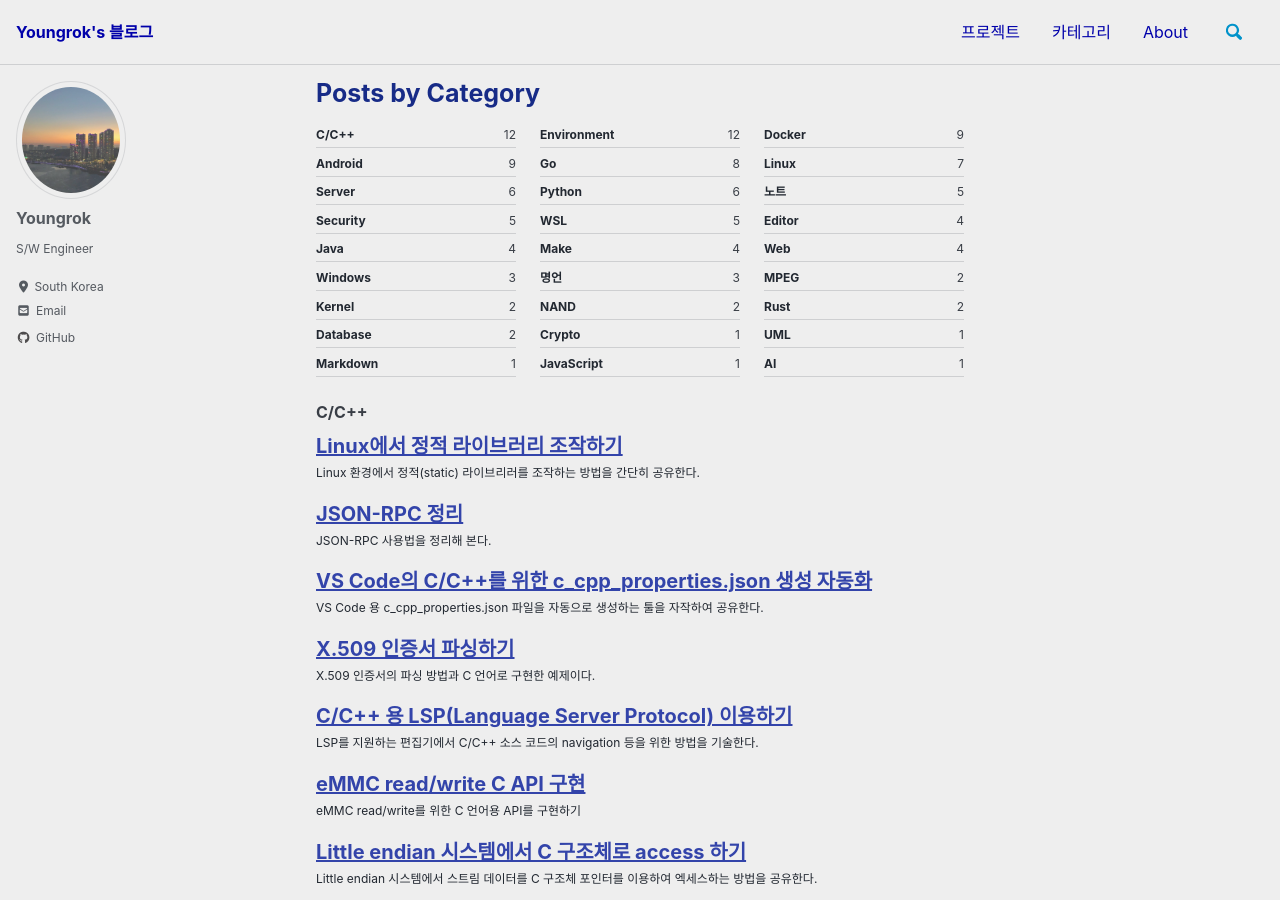
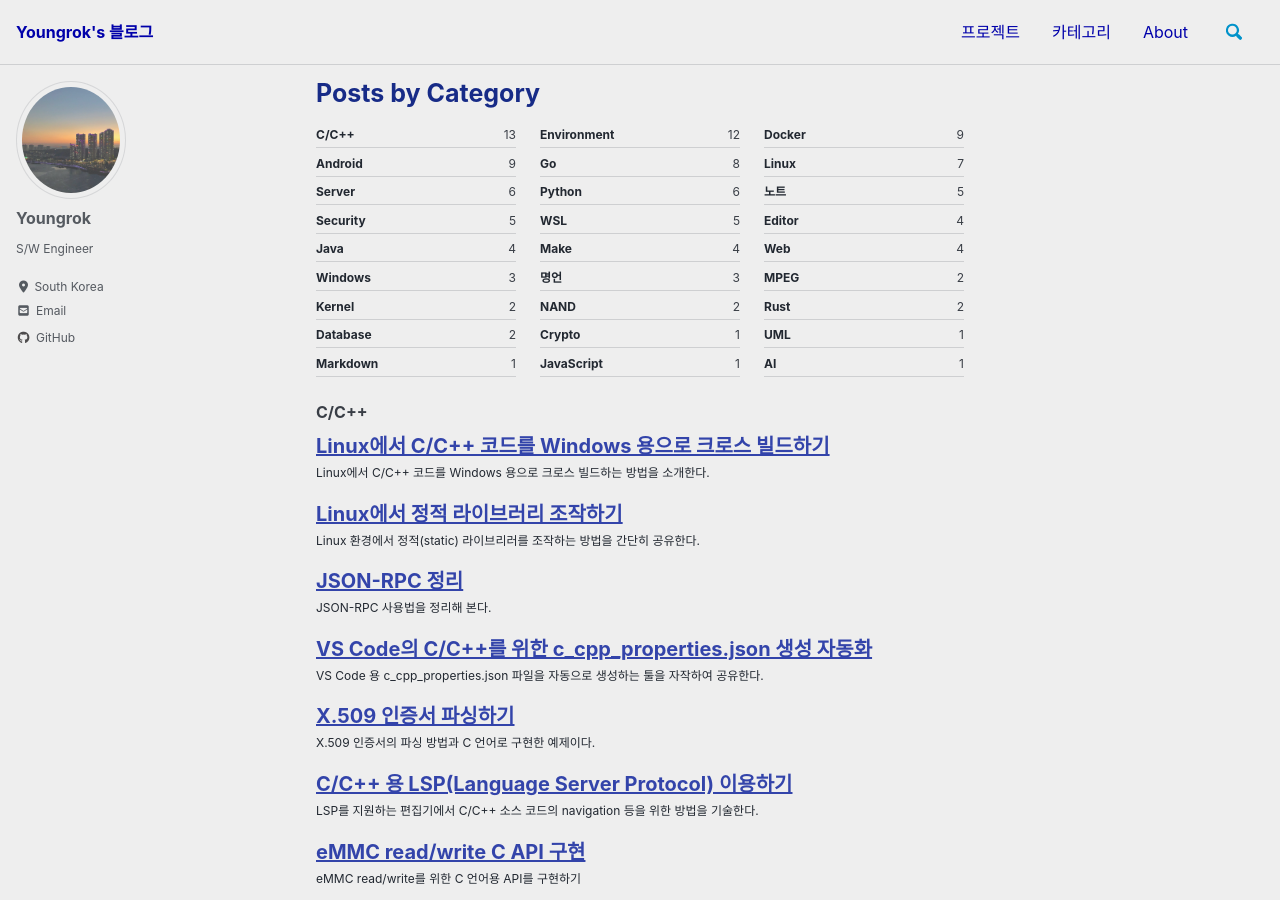
Before and after one commit to yrpark99/yrpark99.github.io, a Jekyll site: the page built from _pages/category-archive.md, in a window 1280 px wide and 900 px high. Built offline with Jekyll 4.4.1, drawn with Linux system fonts in a browser that asks for light colours; cached includes are drawn as plain includes; nearby versions of some CDN libraries; some web fonts are replaced; part of the change alters nothing that is shown.

Commit message:
Add cross toolchain for Windows in Linux

````diff
--- /dev/null
+++ b/_posts/2024-06-11-gccwin_linux.md
@@ -0,0 +1,86 @@
+---
+title: "Linux에서 C/C++ 코드를 Windows 용으로 크로스 빌드하기"
+category: [C/C++]
+toc: true
+toc_label: "이 페이지 목차"
+---
+
+Linux에서 C/C++ 코드를 Windows 용으로 크로스 빌드하는 방법을 소개한다.
+
+## 동기
+나는 C/C++ 코드를 Windows 용으로 빌드할 때는 [MSYS2 설치](https://yrpark99.github.io/windows/msys2_install/) 페이지에서 언급한 대로 MSYS2에 GCC 툴체인을 설치하여 빌드했었다. 그런데 새로 PC를 세팅하면서 MSYS2를 설치하지 않고 사용 중이었는데 갑자기 C/C++ 코드를 Windows 용으로 빌드해야 하는 일이 생겼다.
+MSYS2와 MinGW 툴체인을 설치하기에는 번거로워서, 그냥 Linux에서 Windows 용으로 크로스 빌드하는 방법이 없는지 찾아보았더니 역시나 있었고, 간단히 기록을 남긴다.
+
+## 툴체인 설치
+Windows 64bit 용 크로스 툴체인은 아래와 같이 설치할 수 있다.
+```sh
+$ sudo apt install gcc-mingw-w64-x86-64 g++-mingw-w64-x86-64
+```
+아래와 같이 C/C++ 툴체인의 버전을 확인할 수 있다.
+```sh
+$ x86_64-w64-mingw32-gcc --version
+$ x86_64-w64-mingw32-g++ --version
+```
+<br>
+
+Windows 32bit 용 크로스 툴체인은 아래와 같이 설치할 수 있다.
+```sh
+$ sudo apt install gcc-mingw-w64-i686 g++-mingw-w64-i686
+```
+아래와 같이 C/C++ 툴체인의 버전을 확인할 수 있다.
+```sh
+$ i686-w64-mingw32-gcc --version
+$ i686-w64-mingw32-g++ --version
+```
+<br>
+
+또는 아래와 같이 `mingw-w64` 패키지를 설치하면 Windows 32/64bit 용 툴체인이 모두 설치된다.
+```sh
+$ sudo apt install mingw-w64
+```
+
+## Linux에서 Windows 용으로 빌드하기
+사실상 Windows 32bit 용으로 빌드할 필요는 없으므로, Windows 64bit로 빌드하기 위해서는 아래 형태로 사용하면 되겠다.
+```sh
+$ x86_64-w64-mingw32-gcc {C 파일명}
+$ x86_64-w64-mingw32-g++ {C++ 파일명}
+```
+마찬가지로 아래와 같이 strip 할 수 있다.
+```sh
+$ x86_64-w64-mingw32-strip {실행 파일명}
+```
+
+## Makefile 작성 예
+아래와 같이 Linux 용, Windows 용을 모두 빌드할 수 있도록 해보자.
+* Windows에서 Windows 용으로 빌드
+* Linux에서 Linux 용으로 빌드 (디폴트)
+* Linux에서 Windows 용으로 크로스 빌드 (WIN_BUILD=1 옵션 사용시)
+
+이를 위해 아래와 같이 **Makefile** 파일을 작성하였다. (일부만 발췌)
+```make
+ifeq ($(OS),Windows_NT)
+	TARGET_OS = Windows
+else ifeq ($(WIN_BUILD),1)
+	TARGET_OS = Windows
+	CROSS_TOOLCHAIN = x86_64-w64-mingw32-
+endif
+
+ifeq ($(TARGET_OS),Windows)
+	EXT = .exe
+endif
+
+CC = $(CROSS_TOOLCHAIN)gcc
+STRIP = $(CROSS_TOOLCHAIN)strip
+MKDIR = mkdir
+
+TARGET = AppName$(EXT)
+
+all: $(TARGET)
+
+$(TARGET): $(OBJS)
+	@$(CC) $(CFLAGS) -o $(TARGET) $^ $(LDFLAGS)
+	@$(STRIP) $(TARGET)
+```
+
+## 맺음말
+간단한 팁이지만 많은 C/C++ 소프트웨어 개발자들이 Linux에서 Windows 용 GCC 크로스 툴체인을 제공하는지 몰라서, MSYS2나 MinGW를 설치하고 여기에 GCC 툴체인을 설치하여 사용하고 있어서, 간단히 내용을 공유한다.
--- a/_posts/2025-03-31-mcp_test.md
+++ b/_posts/2025-03-31-mcp_test.md
@@ -8,7 +8,7 @@ toc_label: "이 페이지 목차"
 요즘 핫한 MCP(Model Context Protocol) 서버를 만들고 테스트 해 보았다.
 <br>
 
-이 글에서는 Windows 환경에서 Python을 이용하여 간단한 MCP 서버를 구현해 보고, 이를 테스트한 결과를 기록한다.
+이 글에서는 Python을 이용하여 간단한 MCP 서버를 구현해 보고, 이를 테스트한 결과를 기록한다.
 
 ## 관련 페이지
 * [Model Context Protocol](https://modelcontextprotocol.io/introduction): Anthropic 사 MCP 공식 홈페이지
@@ -16,11 +16,12 @@ toc_label: "이 페이지 목차"
 * [Pulse MCP](https://www.pulsemcp.com/): MCP 서버, MCP 클라이언트 목록
 
 ## MCP 소개
-MCP는 Claude를 개발한 Anthropic에서 오픈소스로 오픈한 AI의 맥락을 위한 프로토콜로, LSP(Language Server Protocol)에서 영감을 받아서 개발하였다고 한다.
+MCP는 Claude를 개발한 Anthropic에서 2024년 11월에 오픈소스로 발표한 AI의 맥락을 위한 프로토콜로, LSP(Language Server Protocol)에서 영감을 받아서 개발하였다고 한다.
 MCP는 LLM(Large Language Model)이 필요로 하는 컨텍스트와 연결하기 위한 표준화된 방법을 제공한다. 즉, 호스트, 클라이언트, 서버 간의 표준화된 통신 프로토콜을 정의하고 있다. 참고로 통신은 JSON-RPC를 기반으로 하며, 안전하고 효율적인 데이터 및 기능 교환을 가능하게 한다.
 MCP는 Anthropic에서 개발하였지만 오픈소스로 공개하였고 여러 장점과 파급력 덕분에, 현재 LSP처럼 사실상 업계의 표준이 되고 있다.
 
-> 물론 MCP가 등장하기 전에도 LLM과 외부 도구를 연결하는 방법은 있었지만, 각각마다 프로토콜이 달라서 매 케이스마다 서로 통합하는 과정이 필요했다. 반면에 MCP를 사용하면 표준화된 프로토콜을 통하여 동일한 방식으로 구현하고 사용할 수 있게 되었다.
+> 물론 MCP가 등장하기 전에도 LLM과 외부 도구를 연결하는 방법은 있었지만, 각각마다 프로토콜이 달라서 매 케이스마다 서로 통합하는 과정이 필요했다.
+반면에 MCP를 사용하면 표준화된 프로토콜을 통하여 동일한 방식으로 구현하고 사용할 수 있게 되었다.
 
 MCP 호스트, 클라이언트, 서버는 아래와 같은 역할을 한다.
 * `MCP 호스트(Host)`: LLM 기반 애플리케이션 (예: Claude Desktop), AI 모델을 실행하는 주체
@@ -39,11 +40,18 @@ MCP의 아키텍쳐는 대략 다음과 같다.
 위 그림에서 볼 수 있듯이, LLM을 MCP 규격에 맞추어서 구현하면 여러 MCP 클라이언트와 연동할 수 있고, LLM 자체를 다른 LLM으로 교체할 수도 있다. MCP 서버 또한 MCP 규격으로 구현되었으므로 서로 다른 MCP 클라이언트와도 연동할 수 있다. 덕분에 사용자는 원하는 LLM을 사용하여, LLM이 여러 MCP 서버를 쉽게 사용하여 융합된 결과도 쉽게 얻을 수 있게 되었다.
 
 ## MCP 클라이언트
-MCP 클라이언트는 [Example Clients](https://modelcontextprotocol.io/clients) 페이지에서 확인할 수 있다. 이 중에서 아래 클라이언트들을 사용해 보았는데, 모두 잘 된다.
+MCP 클라이언트는 [Example Clients](https://modelcontextprotocol.io/clients) 페이지에서 확인할 수 있다. 이 중에서 아래 환경들에서 테스트 해 보았는데, 모두 잘 된다.
 * [Claude Desktop](https://claude.ai/download)
+* [Visual Studio Code](https://code.visualstudio.com/)
+  * [Cline](https://marketplace.visualstudio.com/items?itemName=saoudrizwan.claude-dev) 익스텐션
+  * [Copilot-MCP](https://marketplace.visualstudio.com/items?itemName=AutomataLabs.copilot-mcp), [GitHub Copilot Chat](https://marketplace.visualstudio.com/items?itemName=GitHub.copilot-chat) 익스텐션
+  * [Roo Code](https://roocode.com/) 익스텐션
+
+아래와 같은 AI 에디터들에서도 마찬가지로 할 수 있다.
 * [Cursor](https://www.cursor.com/)
-* [Visual Studio Code](https://code.visualstudio.com/): [Copilot-MCP](https://github.com/VikashLoomba/copilot-mcp), [Roo Code](https://roocode.com/) 등의 익스텐션 사용
 * [Windsurf](https://codeium.com/windsurf)
+
+또, 원하면 [Streamlit](https://streamlit.io/)을 이용하여 클라이언트를 구현하고 웹 브라우저에서 구동시킬 수도 있다.
 
 ## MCP SDK
 쉽게 MCP를 구현하기 위해서는 언어별로 제공되는 SDK를 사용하는 것이 편리하다. 예를 들어 아래와 같이 SDK가 있다.
@@ -53,16 +61,21 @@ MCP 클라이언트는 [Example Clients](https://modelcontextprotocol.io/clients
 ## 패키지 설치
 여기서는 Python SDK를 사용할 것이므로, 아래와 같이 설치한다.
 ```bat
-C:\>pip install "mcp[cli]"
+pip install "mcp[cli]"
 ```
 
 또 [Claude Desktop](https://claude.ai/download)의 경우 디폴트로 [uv](https://github.com/astral-sh/uv) 파이썬 패키지 매니저를 사용하여 MCP 서버를 실행시키는데, 이 uv 툴을 그대로 사용하려면 아래와 같이 설치한다.
+**Linux**에서는 아래와 같이 설치할 수 있다.
+```sh
+$ curl -LsSf https://astral.sh/uv/install.sh | sh
+```
+**Windows**에서는 아래와 같이 설치할 수 있다.
 ```bat
 C:\>powershell -ExecutionPolicy ByPass -c "irm https://astral.sh/uv/install.ps1 | iex"
 ```
 
 ## MCP 서버 작성
-예로 **D:\MCP\my_comm.py** 파일에 아래와 같이 작성하였다.
+MCP 서버 테스트 프로그램으로 **D:\MCP\my_comm.py** 파일을 아래와 같이 작성하였다.
 ```python
 from mcp.server.fastmcp import FastMCP
 
@@ -189,52 +202,77 @@ if __name__ == "__main__":
    ```
 
 ## VS Code에서 테스트
-1. VSCode에서 Copilot MCP 익스텐션을 설치한다. 이후 MCP Server Manager에서 "Add Server"를 눌러서 MCP server 정보를 추가한다.
-   * **Server Name**: MyCommunication
-   * **Server Type**: Process(Local)
-   * **Start Command**: mcp run D:\MCP\my_comm.py (또는 python D:\MCP\my_comm.py)
 
-   결과로 VSCode 설정 파일을 확인해 보면, 아래 예와 같이 내용이 추가된다. (또는 수동으로 추가해도 됨)
-   ```json
-   "mcpManager.servers": [
-       {
-           "name": "MyCommunication",
-           "enabled": true,
-           "command": "mcp run D:\\MCP\\my_comm.py",
-           "type": "process"
-       }
-   ],
-   ```
-   또는
-   ```json
-   "mcpManager.servers": [
-       {
-           "name": "MyCommunication",
-           "enabled": true,
-           "command": "python D:\\MCP\\my_comm.py",
-           "type": "process"
-       }
-   ],
-   ```
-   다시 MCP Server Manager를 확인해 보면, 아래 캡쳐와 같이 해당 MCP 서버가 보이고, **Available Tools**에 encrypt/decrypt tool이 보인다.
-   ![](/assets/images/VSCode_MCP_server.png)
-1. MCP client로는 [GitHub Copilot Chat](https://marketplace.visualstudio.com/items?itemName=GitHub.copilot-chat) 익스텐션을 설치하여 사용하면 된다.
-   아래 캡쳐 예와 같이 VSCode의 GitHub Copilot Chat에서 `@mcp` 후에 내용을 요청하면 필요한 MCP 서버와 통신하여 답변을 하는 것을 확인할 수 있다.
-   ![](/assets/images/VSCode_MCP_answer.png)
+### Copilot 익스텐션 이용
+[Copilot-MCP](https://marketplace.visualstudio.com/items?itemName=AutomataLabs.copilot-mcp) 익스텐션을 설치한 후에, MCP Server Manager에서 "Add Server"를 눌러서 MCP server 정보를 추가한다.
+결과로 VSCode 설정 파일을 확인해 보면, 아래 예와 같이 내용이 추가된다. (또는 수동으로 추가해도 됨)
+```json
+"mcpManager.servers": [
+    {
+        "name": "MyCommunication",
+        "enabled": true,
+        "command": "mcp run D:\\MCP\\my_comm.py",
+        "type": "process"
+    }
+],
+```
+또는 아래와 같이 설정할 수도 있다.
+```json
+"mcpManager.servers": [
+    {
+        "name": "MyCommunication",
+        "enabled": true,
+        "command": "python D:\\MCP\\my_comm.py",
+        "type": "process"
+    }
+],
+```
+다시 MCP Server Manager를 확인해 보면, 아래 캡쳐와 같이 해당 MCP 서버가 보이고, **Available Tools**에 **encrypt/decrypt** tool이 보인다.
+![](/assets/images/VSCode_MCP_server.png)
+<br>
 
-   참고로 특정 tool을 직접 지정하려면 `#`을 치면 tool 목록들이 표시된다.
-1. [Roo Code](https://marketplace.visualstudio.com/items?itemName=RooVeterinaryInc.roo-cline) 익스텐션을 이용하는 경우에는 ROO CODE의 MCP Servers 아이콘을 누른 후, "Edit Global MCP" 버튼을 누르면 MCP 설정 파일이 열리는데, 여기서 아래 예와 같이 작성한다.
-   ```json
-   {
-     "mcpServers": {
-       "MyCommunication": {
-         "command": "python",
-         "args": ["D:\\MCP\\my_comm.py"],
-         "disabled": false
-       }
-     }
-   }
-   ```
-   결과로 ROO CODE의 MCP Servers 아이콘을 누르면 아래 캡쳐와 같이 MCP 서버와 제공하는 tools 들이 보인다.
-   ![](/assets/images/RootCode_MCP_server.png)
-   마찬가지로 Root Code의 프롬프트에서 암호화/복호화 요청을 하면 잘 동작하는 것을 확인할 수 있다.
+MCP client로는 [GitHub Copilot Chat](https://marketplace.visualstudio.com/items?itemName=GitHub.copilot-chat) 익스텐션을 사용할 수 있다.
+아래 캡쳐 예와 같이 VSCode의 GitHub Copilot Chat에서 `@mcp` 후에 내용을 요청하면 필요한 MCP 서버와 통신하여 답변을 하는 것을 확인할 수 있다.
+![](/assets/images/VSCode_MCP_answer.png)
+
+참고로 특정 tool을 직접 지정하려면 `#`을 치면 tool 목록들이 표시되고 선택할 수 있다.
+
+### Cline 이용
+[Cline](https://marketplace.visualstudio.com/items?itemName=saoudrizwan.claude-dev) 익스텐션을 설치한다.
+이후 CLINE 메뉴의 "MCP Servers" 아이콘을 누른 후, "Installed" 탭에서 "Configure MCP Servers" 버튼을 누르면 Cline의 MCP 서버 설정 파일(cline_mcp_settings.json)이 열린다. 이 MCP 서버 설정 파일에 아래와 같이 추가하면 된다.
+```json
+{
+  "mcpServers": {
+    "MyCommunication": {
+      "command": "python",
+      "args": [
+        "D:\\MCP\\my_comm.py"
+      ]
+    }
+  }
+}
+```
+이후 관련 요청을 하면 아래 캡쳐처럼 정상 동작함을 확인할 수 있다.
+![](/assets/images/Cline_MCP_answer.png)
+
+### Roo Code 이용
+[Roo Code](https://marketplace.visualstudio.com/items?itemName=RooVeterinaryInc.roo-cline) 익스텐션을 설치한다.
+이후 ROO CODE의 MCP Servers 아이콘을 누른 후, "Edit Global MCP" 버튼을 누르면 MCP 설정 파일이 열리는데, 여기서 아래 예와 같이 작성한다.
+```json
+{
+  "mcpServers": {
+    "MyCommunication": {
+      "command": "python",
+      "args": ["D:\\MCP\\my_comm.py"],
+      "disabled": false
+    }
+  }
+}
+```
+결과로 ROO CODE의 MCP Servers 아이콘을 누르면 아래 캡쳐와 같이 MCP 서버와 제공하는 tools 들이 보인다.
+![](/assets/images/RootCode_MCP_server.png)
+마찬가지로 Root Code의 프롬프트에서 암호화/복호화 요청을 하면 잘 동작하는 것을 확인할 수 있다.
+
+## 맺음말
+MCP가 발표되고 나서 많은 MCP 서버/클라이언트 등이 만들어졌는데, 사용자는 덕분에 AI를 이용하여 좀 더 세밀하게 원하는 작업을 할 수 있게 되었다 (마치 개인 비서를 둔 것처럼).
+앞으로도 다양한 MCP 서버 등이 많이 발표될 것인데, 여기서는 직접 간단한 MCP 서버를 만들어보고 테스트해 본 결과를 기록하였다.
````
Also changed, not shown: assets/images/Cline_MCP_answer.png (added).
